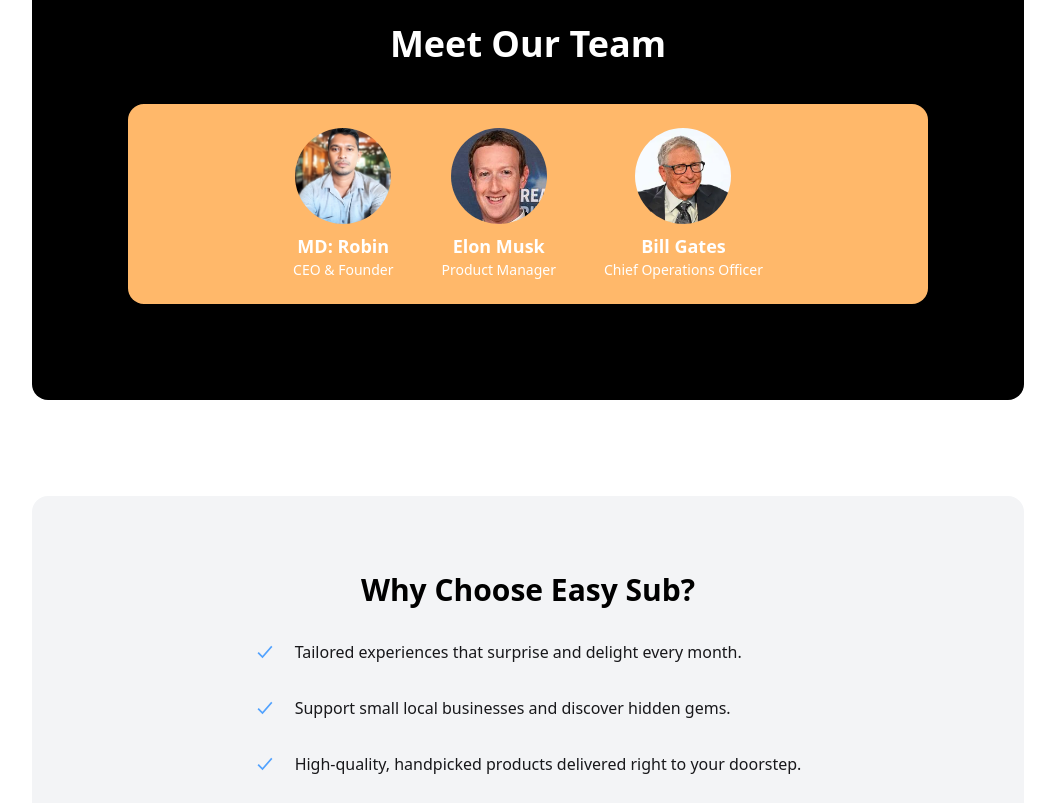
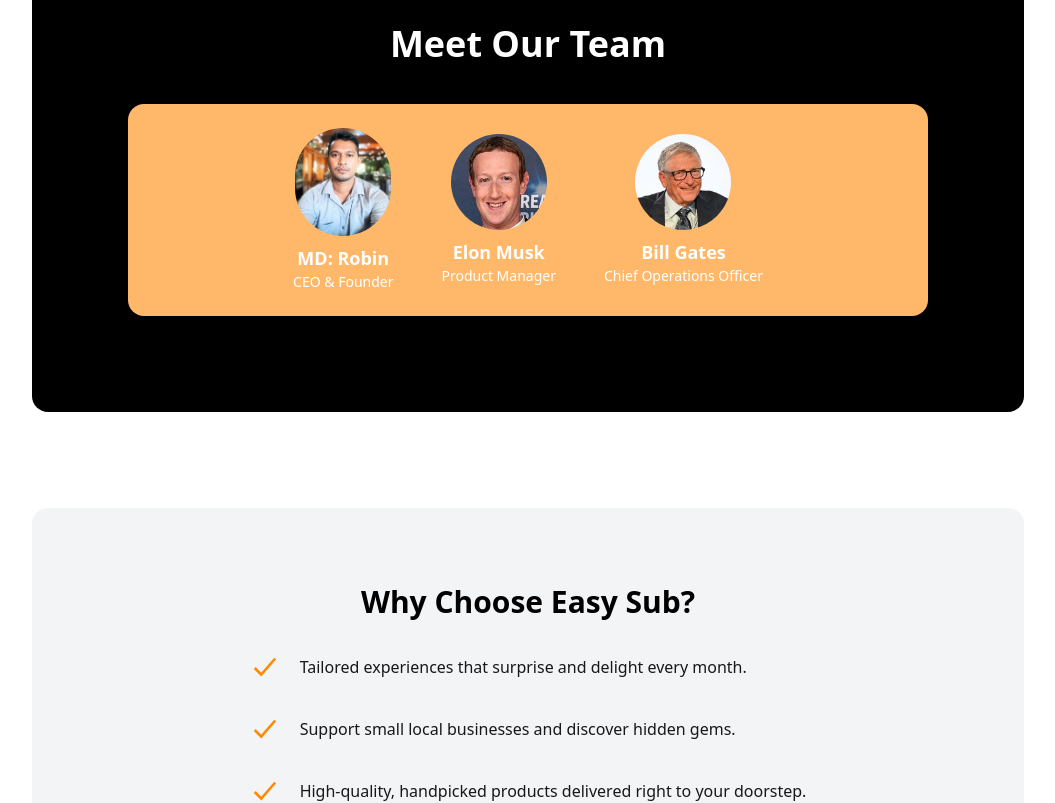
Before and after one commit to Robin4533704/green-view-resturent-, a React (Vite) app: page /blogs in a window 1280 px wide. Shown: the part 540-1343 px from the top of the page, without its empty margins (112-1167 px from the left). Built offline with nearby package versions, Linux system fonts and the light colour scheme; no server answers.

Commit message:
secend commit

```diff
--- a/src/Componets/navber/Navber.jsx
+++ b/src/Componets/navber/Navber.jsx
@@ -57,23 +57,14 @@
         {user && <div className=" text-sm text-green-700 font-bold">{user.email}</div>}
 
         <img className='w-12 h-12 rounded-full' src={`${user ? user.photoURL : icons}`} alt="" />
-{/*
-         {user && (
-    <div className="w-10">
-      <img
-        className="rounded-full"
-        alt="User Profile"
-        src="https://img.daisyui.com/images/stock/photo-1534528741775-53994a69daeb.webp"
-      />
-    </div>
-  )} */}
+
 
         {user ? (
           <button onClick={handleLogout} className="btn btn-secondary">Log Out</button>
         ) : (
           <>
             <Link to="/auth/login" className="btn btn-primary">Login</Link>
-            <Link to='/auth/register' className="btn btn-outline btn-success">Sign Up</Link>
+            <Link to='/auth/register' className="btn btn-outline btn-success hover:text-white">Sign Up</Link>
           </>
         )}
       </div>
--- a/src/blogs/BLogimg.jsx
+++ b/src/blogs/BLogimg.jsx
@@ -10,24 +10,25 @@
   <div className="bg-orange-300 p-6 gap-6 md:gap-12 flex flex-col md:flex-row justify-center items-center rounded-2xl">
     {/* সদস্য ১ */}
     <div className="flex flex-col items-center">
-          <img className="w-24 h-24 rounded-full mb-2 object-cover" src={image} alt="Robin" />
+      <img className="w-full max-w-[96px] h-auto rounded-full mb-2 object-contain" src={image} alt="Robin" />
       <h2 className="text-lg font-semibold">MD: Robin</h2>
       <p className="text-sm">CEO & Founder</p>
     </div>
     {/* সদস্য ২ */}
     <div className="flex flex-col items-center">
-          <img className="w-24 h-24 rounded-full mb-2 object-cover" src={image2} alt="Elon Musk" />
+      <img className="w-full max-w-[96px] h-auto rounded-full mb-2 object-contain" src={image2} alt="Elon Musk" />
       <h2 className="text-lg font-semibold">Elon Musk</h2>
       <p className="text-sm">Product Manager</p>
     </div>
     {/* সদস্য ৩ */}
     <div className="flex flex-col items-center">
-          <img className="w-24 h-24 rounded-full mb-2 object-cover" src={image1} alt="Bill Gates" />
+      <img className="w-full max-w-[96px] h-auto rounded-full mb-2 object-contain" src={image1} alt="Bill Gates" />
       <h2 className="text-lg font-semibold">Bill Gates</h2>
       <p className="text-sm">Chief Operations Officer</p>
     </div>
   </div>
 </div>
+
   );
 };
 
--- a/src/blogs/Blogitems.jsx
+++ b/src/blogs/Blogitems.jsx
@@ -25,12 +25,22 @@
   <div>
     <h1 className='text-3xl text-black p-4 font-bold'>Why Choose Easy Sub?</h1>
   </div>
-    <div className=''>
-        <h1 className='p-4 flex items-center gap-5'><IoCheckmarkSharp className='text-xl  text-blue-400'/>Tailored experiences that surprise and delight every month.</h1>
-        <h1 className='p-4 flex items-center gap-5'><IoCheckmarkSharp className='text-xl text-blue-400' />Support small local businesses and discover hidden gems.</h1>
-        <h1 className='p-4 flex items-center gap-5'><IoCheckmarkSharp className='text-xl text-blue-400' />High-quality, handpicked products delivered right to your doorstep.</h1>
+  <div>
+    <h1 className='p-4 flex items-center gap-5'>
+      <IoCheckmarkSharp className='text-7xl  md:text-3xl text-orange-400' />
+      Tailored experiences that surprise and delight every month.
+    </h1>
+    <h1 className='p-4 flex items-center gap-5'>
+      <IoCheckmarkSharp className='text-7xl  md:text-3xl text-orange-400' />
+      Support small local businesses and discover hidden gems.
+    </h1>
+    <h1 className='p-4 flex items-center gap-5'>
+      <IoCheckmarkSharp className='text-7xl md:text-3xl text-orange-400' />
+      High-quality, handpicked products delivered right to your doorstep.
+    </h1>
   </div>
 </div>
+
    <div className='pt-12 pb-6'>
     <Blogsdetails/>
    </div>
```
Lines whose indentation alone changed are shown as unchanged.
